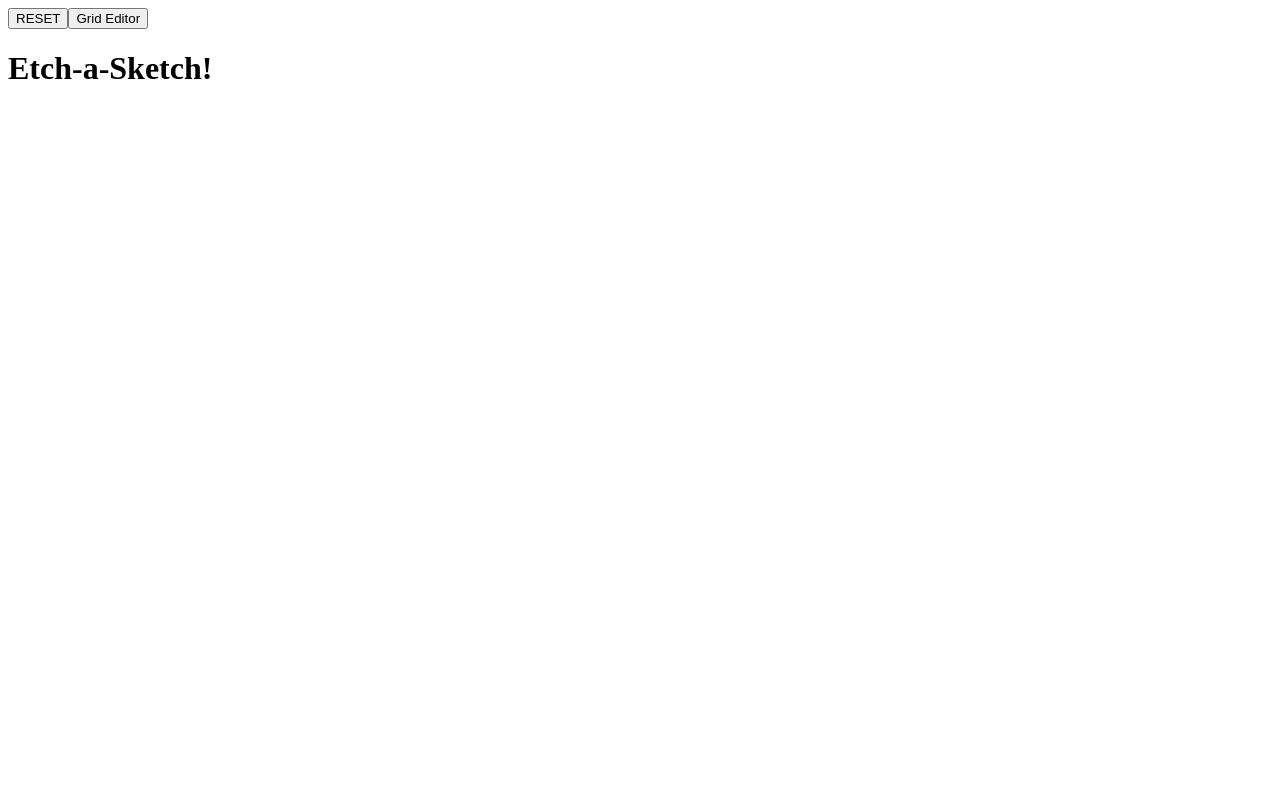
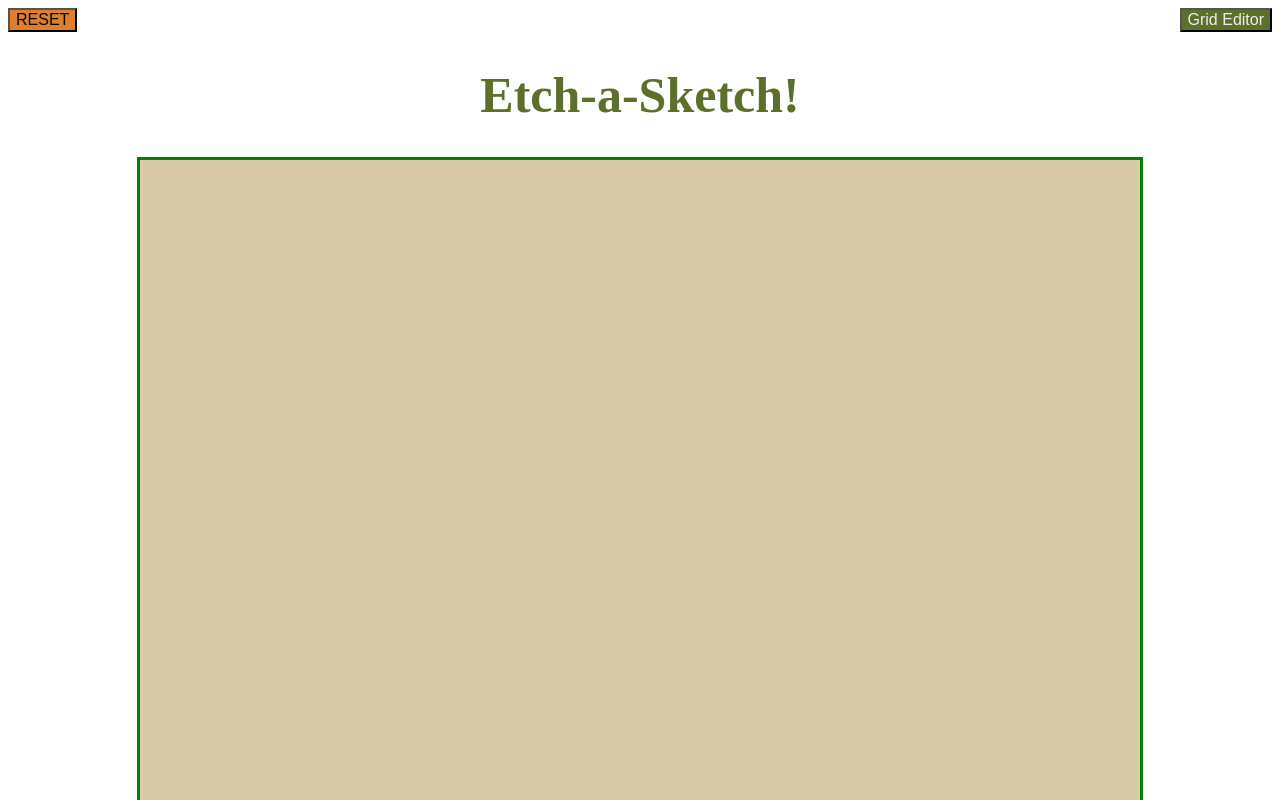
Before and after one commit to Jordan-D-Miller/Etch-a-Sketch, a plain HTML site: page index.html in a window 1280 px wide. Shown: the top 800 px of the page. Drawn offline with Linux system fonts and the light colour scheme; the site is published under a folder, as on GitHub Pages, so addresses that start at the root find nothing.

Commit message:
script and sheet edits

```diff
--- a/index.html
+++ b/index.html
@@ -4,8 +4,8 @@
     <meta charset="UTF-8">
     <meta name="viewport" content="width=device-width, initial-scale=1.0">
     <title>Etch-a-Sketch!</title>
-    <script src="main.js" defer></script>
-    <link rel="stylesheet" href="/styles.css">
+    <script src="./main.js" defer></script>
+    <link rel="stylesheet" href="./styles.css">
 </head>
 <body>
     <div class="container">
```
